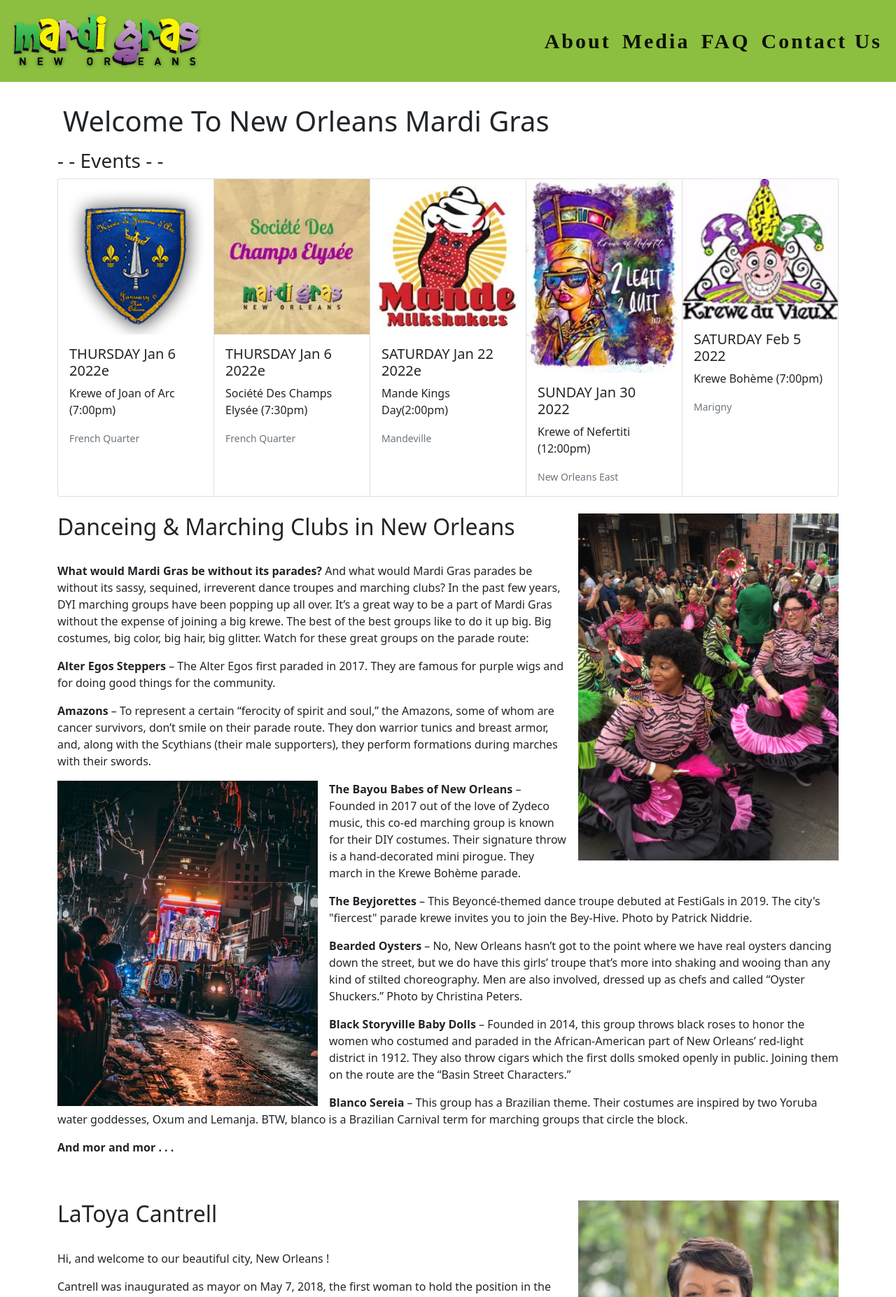
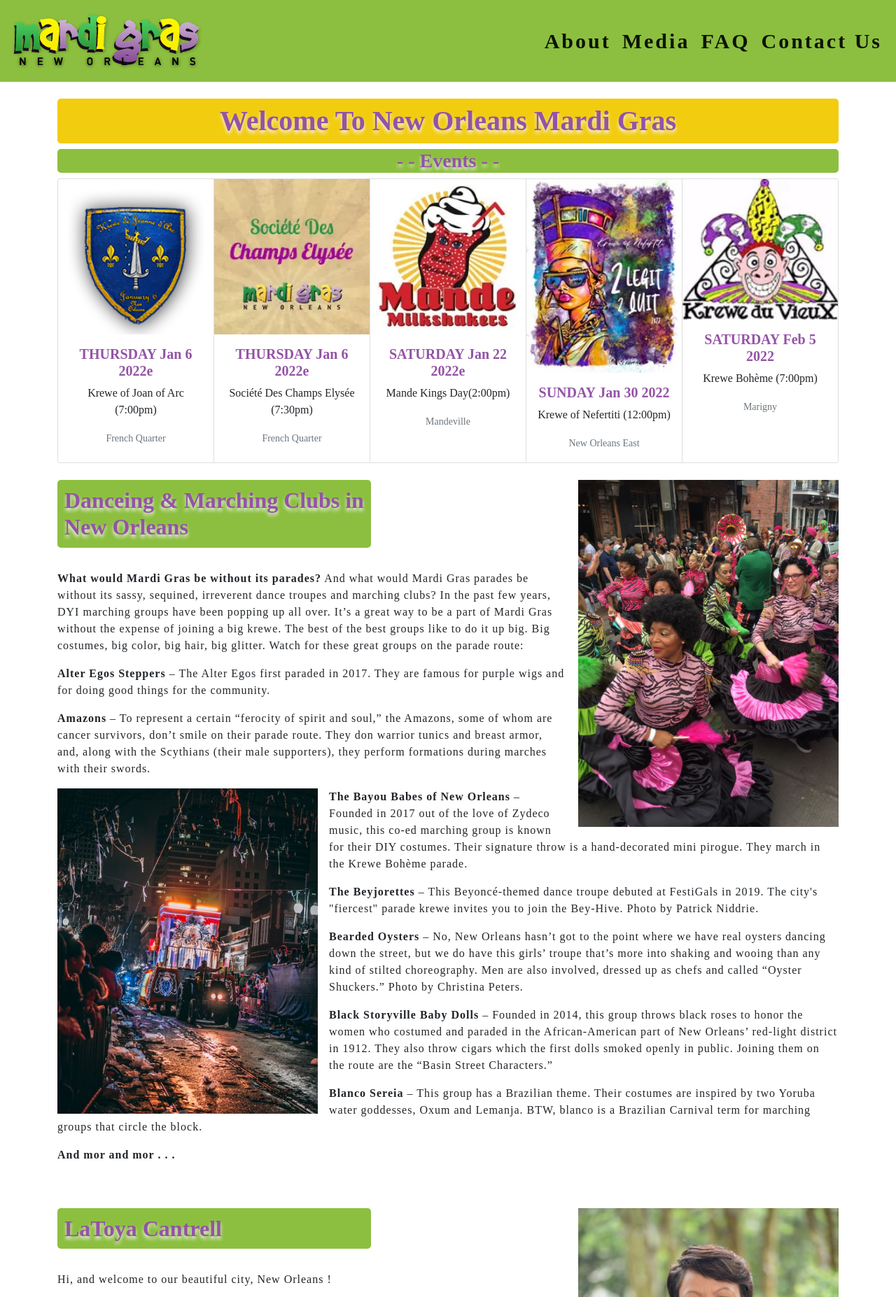
Before and after one commit to OmriHadad86/mardigra.project, a plain HTML site: page about.html in a window 1280 px wide. Shown: the top 1854 px of the page at 70% size. Drawn offline with nearby package versions, Linux system fonts and the light colour scheme.

Commit message:
css bug fix

```diff
--- a/styleing/about.css
+++ b/styleing/about.css
@@ -18,4 +18,67 @@
 .nav-link:hover {
   text-shadow: 0 5px 7px #f2cc0f;
 }
+.nav-link:hover {
+  text-shadow: 0 2px 2px #f2cc0f;
+}
+.infotexti {
+  font-family: "Pattaya";
+  letter-spacing: 1px;
+}
+
+.mayortexti {
+  font-family: "Pattaya";
+  letter-spacing: 1px;
+}
+.infohade {
+  width: 35vw;
+  font-family: "Henny Penny";
+
+  text-shadow: 0 4px 5px #f2f2f2;
+  background-color: #8cbf3f;
+  color: #9453a6;
+  padding: 10px;
+  border-radius: 5px;
+  font-weight: 700;
+}
+.mayortitle {
+  width: 35vw;
+  font-family: "Henny Penny";
+
+  text-shadow: 0 4px 5px #f2f2f2;
+  background-color: #8cbf3f;
+  color: #9453a6;
+  padding: 10px;
+  border-radius: 5px;
+  font-weight: 700;
+}
+.info {
+  text-align: center;
+}
+.infotitle {
+  background-color: #f2cc0f;
+  color: #9453a6;
+  font-family: "Henny Penny";
+  font-weight: 700;
+  text-shadow: 0 4px 5px #f2f2f2;
+  border-radius: 5px;
+}
+.eventstitle {
+  background-color: #8cbf3f;
+  color: #9453a6;
+  font-family: "Henny Penny";
+  font-weight: 700;
+  text-shadow: 0 4px 5px #f2f2f2;
+  border-radius: 5px;
+}
+.card-body {
+  font-family: "Henny Penny";
+  font-weight: 300;
+}
+.card-title {
+  font-family: "Pattaya";
+  font-weight: 700;
+  color: #9453a6;
+}
+
 /*# sourceMappingURL=about.css.map */
--- a/styleing/contact.css
+++ b/styleing/contact.css
@@ -19,3 +19,116 @@
   text-shadow: 0 5px 7px #f2cc0f;
 }
 /*# sourceMappingURL=contact.css.map */
+:root {
+  --primary: #9453a6;
+  --secondary: #8cbf3f;
+  --success: #f2cc0f;
+  --light: #f2f2f2;
+  --dark: #0d0d0d;
+}
+
+.navbar {
+  background-color: #8cbf3f;
+  letter-spacing: 3px;
+  font-family: "Pattaya";
+  font-size: 30px;
+  font-weight: 700;
+  color: #f2f2f2;
+}
+
+.nav-link:hover {
+  text-shadow: 0 5px 7px #f2cc0f;
+}
+
+.container {
+  background-color: #f2f2f2;
+  border-radius: 19px;
+  box-shadow: 0 4px 9px #8cbf3f;
+}
+.mixsing.container {
+  background-color: #f2f2f2;
+  border-radius: 19px;
+  box-shadow: 0 4px 9px #f2cc0f;
+}
+.mainmixsing {
+  background-color: #f2f2f2;
+  border-radius: 19px;
+  box-shadow: 0 4px 9px #9453a6;
+}
+.form-header {
+  background-color: #9453a6;
+  border-bottom: 1 px solid #8cbf3f;
+  padding: 20px 40px;
+  border: 3px solid #f2cc0f;
+  border-radius: 15px;
+  text-align: center;
+  font-family: "Roboto";
+  font-weight: bold;
+  color: #f2cc0f;
+}
+.form {
+  padding: 30px 40px;
+}
+.form-control {
+  margin-bottom: 10px;
+  padding-bottom: 20px;
+  position: relative;
+}
+.form-control input {
+  border: 2px solid #f2cc0f;
+  border-radius: 5px;
+  display: block;
+  font-family: "Henny Penny";
+  font-size: 14px;
+  padding: 10px;
+  width: 100%;
+}
+.form-control.good input {
+  border-color: green;
+}
+.form-control.error input {
+  border-color: red;
+}
+.form-control i {
+  position: absolute;
+  top: 50px;
+  right: 20px;
+  visibility: hidden;
+}
+.form-control.good i.fa-check-circle {
+  color: green;
+  visibility: visible;
+}
+.form-control.error i.fa-exclamation-circle {
+  color: red;
+  visibility: visible;
+}
+.form-control small {
+  visibility: hidden;
+  position: absolute;
+  bottom: 60px;
+  right: 15px;
+}
+.form-control.error small {
+  color: red;
+  visibility: visible;
+}
+.form-control label {
+  display: inline-block;
+  margin-bottom: 5px;
+  font-family: "Roboto";
+  font-weight: bolder;
+}
+.form button {
+  background-color: #8cbf3f;
+  border: 2px solid #9453a6;
+  border-radius: 25px;
+  color: #9453a6;
+  display: block;
+  font-family: "Henny Penny";
+  font-size: 25px;
+  padding: 10px;
+  width: 100%;
+}
+
+/*# sourceMappingURL=contact.css.map */
--- a/styleing/fqa.css
+++ b/styleing/fqa.css
@@ -18,4 +18,13 @@
 .nav-link:hover {
   text-shadow: 0 5px 7px #f2cc0f;
 }
+h1 {
+  color: #9453a6;
+  background-color: #f2cc0f;
+  border-radius: 25px;
+}
+.container {
+  color: #9453a6;
+}
+
 /*# sourceMappingURL=fqa.css.map */
```
Also changed, not shown: styleing/media.css (+10 -0 lines).
